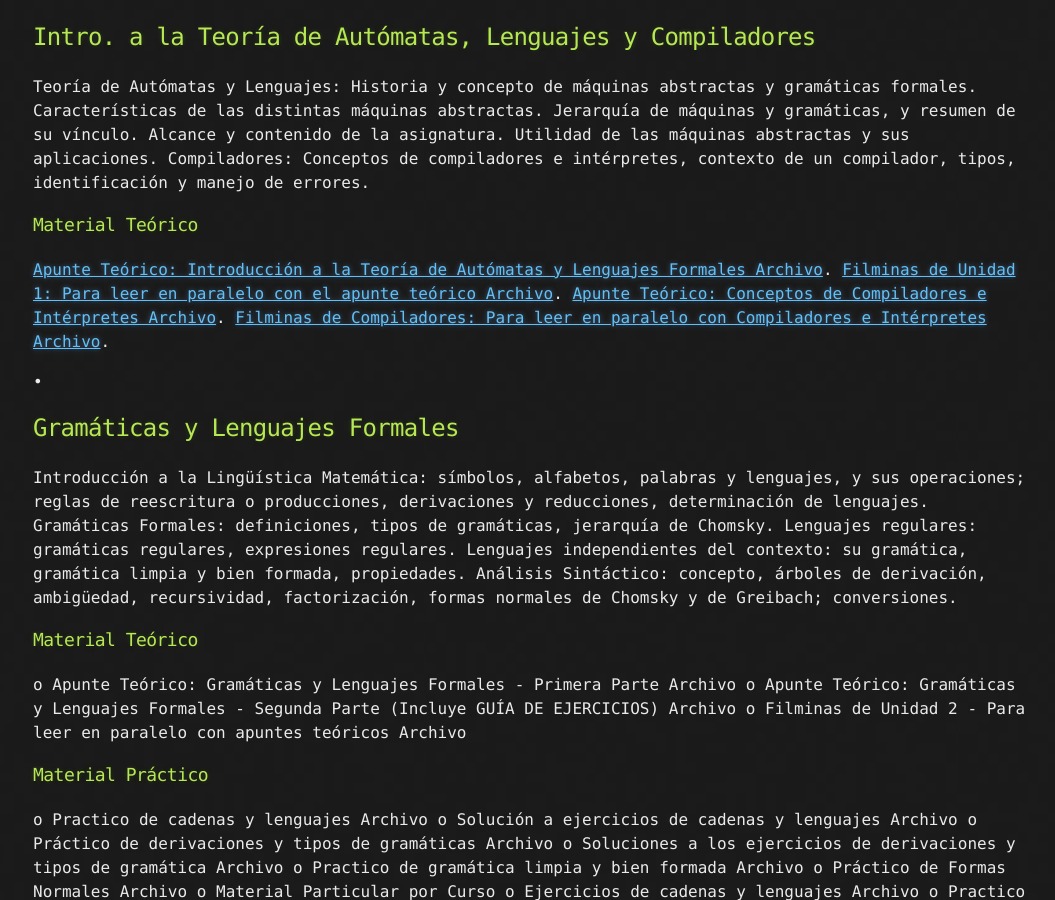
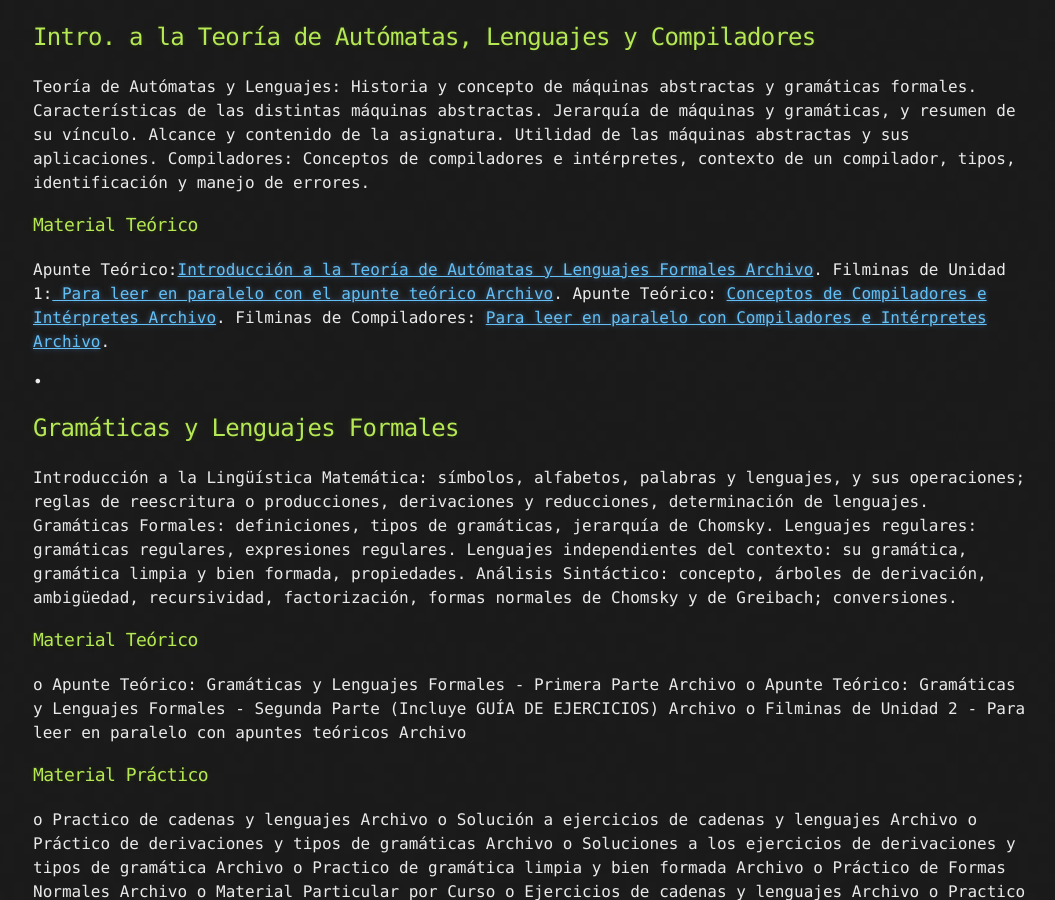
Before and after one commit to Ismael0351/utnfrcssl, a Jekyll site: the page built from index.md, in a window 1280 px wide and 900 px high, scrolled down 492 px. Shown: the whole window, without its empty margins (107-1162 px from the left). Built offline with Jekyll 4.4.1, drawn with Linux system fonts in a browser that asks for light colours; the repository's description, which GitHub fills in, is left out.

```diff
--- a/index.md
+++ b/index.md
@@ -23,10 +23,10 @@ Text can be **bold**, _italic_, ~~strikethrough~~ or `keyword`.
 ##  Intro. a la Teoría de Autómatas, Lenguajes y Compiladores
 Teoría de Autómatas y Lenguajes: Historia y concepto de máquinas abstractas y gramáticas formales. Características de las distintas máquinas abstractas. Jerarquía de máquinas y gramáticas, y resumen de su vínculo. Alcance y contenido de la asignatura. Utilidad de las máquinas abstractas y sus aplicaciones. Compiladores: Conceptos de compiladores e intérpretes, contexto de un compilador, tipos, identificación y manejo de errores.
 ### 	Material Teórico
- [Apunte Teórico: Introducción a la Teoría de Autómatas y Lenguajes Formales Archivo](https://drive.google.com/file/d/1cCzcQm4-jJsiPQaWLUslvjQLAHT3q27v/view?usp=sharing).
- [Filminas de Unidad 1: Para leer en paralelo con el apunte teórico Archivo](https://drive.google.com/file/d/1NjxEcJFQ-TXqnUuoXpk77LkgaYhAFL5M/view?usp=sharing).
- [Apunte Teórico: Conceptos de Compiladores e Intérpretes Archivo](https://drive.google.com/file/d/1ISmHcbu52y2FHLL4TZePlxkNdmXunTpa/view?usp=sharing).
- [Filminas de Compiladores: Para leer en paralelo con Compiladores e Intérpretes Archivo](https://drive.google.com/file/d/1cIqLBQ62YyPkmtzfywYYJ79I5VaPTx8w/view?usp=sharing).
+ Apunte Teórico:[Introducción a la Teoría de Autómatas y Lenguajes Formales Archivo](https://drive.google.com/file/d/1cCzcQm4-jJsiPQaWLUslvjQLAHT3q27v/view?usp=sharing).
+ Filminas de Unidad 1:[ Para leer en paralelo con el apunte teórico Archivo](https://drive.google.com/file/d/1NjxEcJFQ-TXqnUuoXpk77LkgaYhAFL5M/view?usp=sharing).
+ Apunte Teórico: [Conceptos de Compiladores e Intérpretes Archivo](https://drive.google.com/file/d/1ISmHcbu52y2FHLL4TZePlxkNdmXunTpa/view?usp=sharing).
+ Filminas de Compiladores: [Para leer en paralelo con Compiladores e Intérpretes Archivo](https://drive.google.com/file/d/1cIqLBQ62YyPkmtzfywYYJ79I5VaPTx8w/view?usp=sharing).
 
 
 •
```
